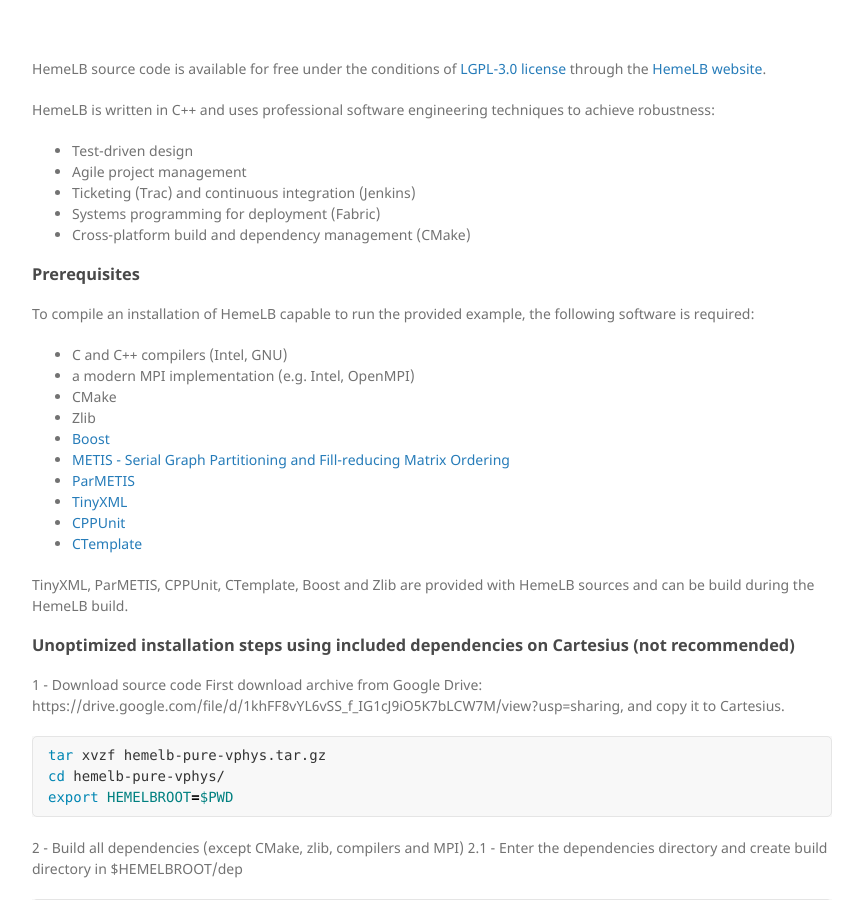
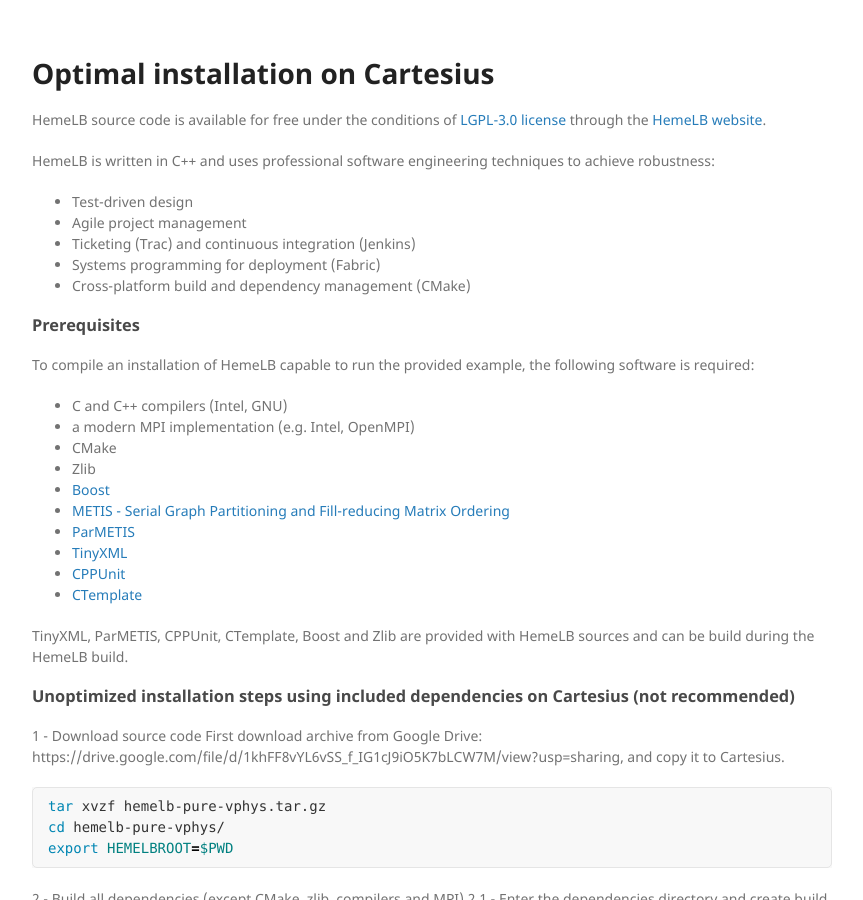
Before and after one commit to compbiomedeu/compbiomedeu.github.io, a Jekyll site: the page built from applications/HemeLB/cart_hemelb.md, in a window 1280 px wide and 900 px high. Shown: the whole window, without its empty margins (178-1041 px from the left). Built offline with Jekyll 4.4.1, drawn with Linux system fonts in a browser that asks for light colours; our own code applies the rules of GitHub Pages for plain Markdown files.

Commit message:
Update cart_hemelb.md

```diff
--- a/applications/HemeLB/cart_hemelb.md
+++ b/applications/HemeLB/cart_hemelb.md
@@ -1,6 +1,8 @@
 ---
 layout: plain
 ---
+
+# Optimal installation on Cartesius
 
 HemeLB source code is available for free under the conditions of [LGPL-3.0 license](https://www.gnu.org/licenses/lgpl-3.0.html) through the [HemeLB website](https://www.hemelb.org).
 
```
